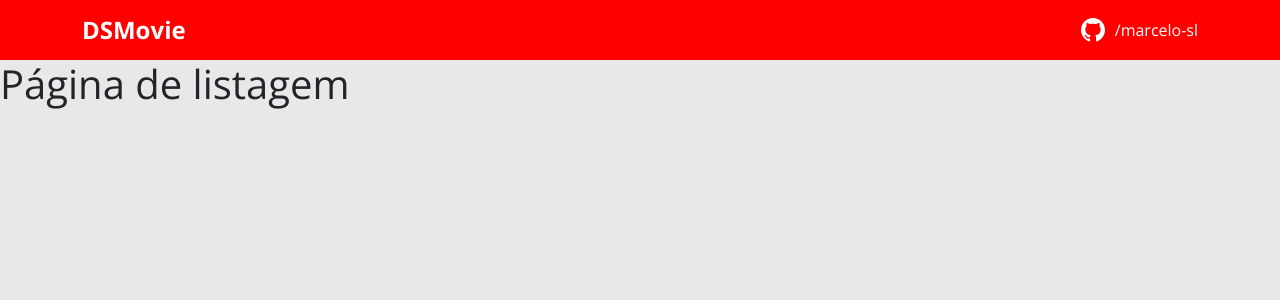
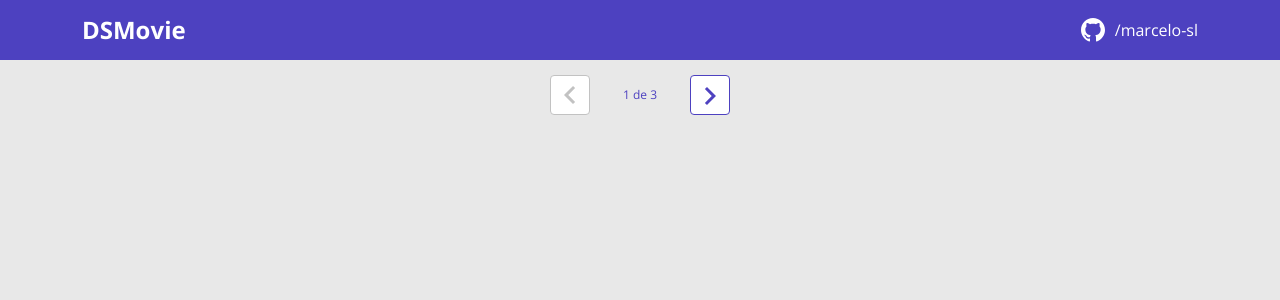
Before and after one commit to marcelo-sl/dsmovie, a React (Create React App) app in the folder frontend/: page / in a window 1280 px wide. Shown: the top 300 px of the page. Built offline with nearby package versions, Linux system fonts and the light colour scheme.

Commit message:
Pagination layout

```diff
--- /dev/null
+++ b/frontend/src/components/Pagination/index.tsx
@@ -0,0 +1,20 @@
+import { ReactComponent as Arrow } from 'assets/img/arrow.svg';
+import './styles.css'
+
+function Pagination() {
+  return (
+    <div className="dsmovie-pagination-container">
+      <div className="dsmovie-pagination-box">
+        <button className="dsmovie-pagination-button" disabled={true} >
+          <Arrow />
+        </button>
+        <p>{`${1} de ${3}`}</p>
+        <button className="dsmovie-pagination-button" disabled={false} >
+          <Arrow className="dsmovie-flip-horizontal" />
+        </button>
+      </div>
+    </div>
+  )
+}
+
+export default Pagination;
--- /dev/null
+++ b/frontend/src/components/Pagination/styles.css
@@ -0,0 +1,53 @@
+.dsmovie-pagination-container {
+    padding: 15px 0;
+    display: flex;
+    justify-content: center;
+    align-items: center;
+}
+
+.dsmovie-pagination-box {
+    width: 180px;
+    display: flex;
+    justify-content: space-between;
+    align-items: center;
+}
+
+.dsmovie-pagination-box form {
+    width: 100%;
+    display: flex;
+}
+
+.dsmovie-pagination-button {
+    width: 40px;
+    height: 40px;
+    border-radius: 4px;
+    background-color: #fff;
+    display: flex;
+    justify-content: center;
+    align-items: center;
+    border: 1px solid var(--color-primary);
+    cursor: pointer;
+}
+
+.dsmovie-pagination-button svg {
+    filter: brightness(0) saturate(100%) invert(26%) sepia(19%) saturate(7395%) hue-rotate(234deg) brightness(89%) contrast(92%);
+}
+
+.dsmovie-pagination-button:disabled {
+    border: 1px solid #c2c2c2;
+    cursor: unset;
+}
+
+.dsmovie-pagination-button:disabled svg {
+    filter: none;
+}
+
+.dsmovie-pagination-container p {
+    margin: 0;
+    font-size: 12px;
+    color: var(--color-primary);
+}
+
+.dsmovie-flip-horizontal {
+    transform: rotate(180deg);
+}
--- a/frontend/src/index.css
+++ b/frontend/src/index.css
@@ -1,8 +1,7 @@
 @import url('https://fonts.googleapis.com/css2?family=Open+Sans:wght@400;700&display=swap');
 
 :root {
-  --color-primary: #F00;
-  --color-primary-hover: #FFF;
+  --color-primary: #4D41C0;
 }
 
 * {
--- a/frontend/src/pages/Listing/index.tsx
+++ b/frontend/src/pages/Listing/index.tsx
@@ -1,6 +1,8 @@
+import Pagination from "components/Pagination";
+
 function Listing() {
     return (
-        <h1>Página de listagem</h1>
+        <Pagination />
     )
 }
 
```
Also changed, not shown: frontend/src/assets/img/arrow.svg (added).
